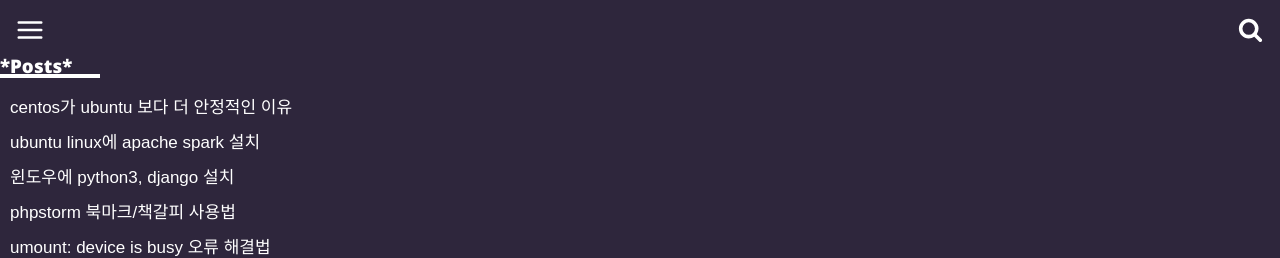
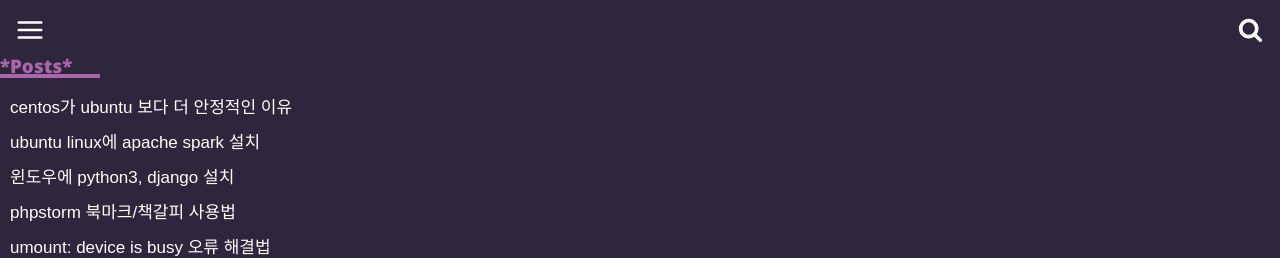
Before and after one commit to rainofpainki/rainofpainki.github.io, a Jekyll site: the page built from posts.html, in a window 1280 px wide. Shown: the top 258 px of the page. Built offline with Jekyll 4.4.1, drawn with Linux system fonts in a browser that asks for light colours; comment, search, counter and statistics services are not loaded.

Commit message:
change color

```diff
--- a/assets/css/main.css
+++ b/assets/css/main.css
@@ -1029,7 +1029,7 @@ html, body {
 
 .tree-posts h3 {
     /*color: #c06a64;*/
-    color: #ffffff;
+    color: #ab67ab;
     position: relative;
     margin: .625rem 0;
 }
@@ -1040,7 +1040,7 @@ html, body {
     height: 4px;
     position: absolute;
     bottom: 0;
-    background-color: #ffffff
+    background-color: #ab67ab
     /*background-color: #c06a64*/
 }
 
```
